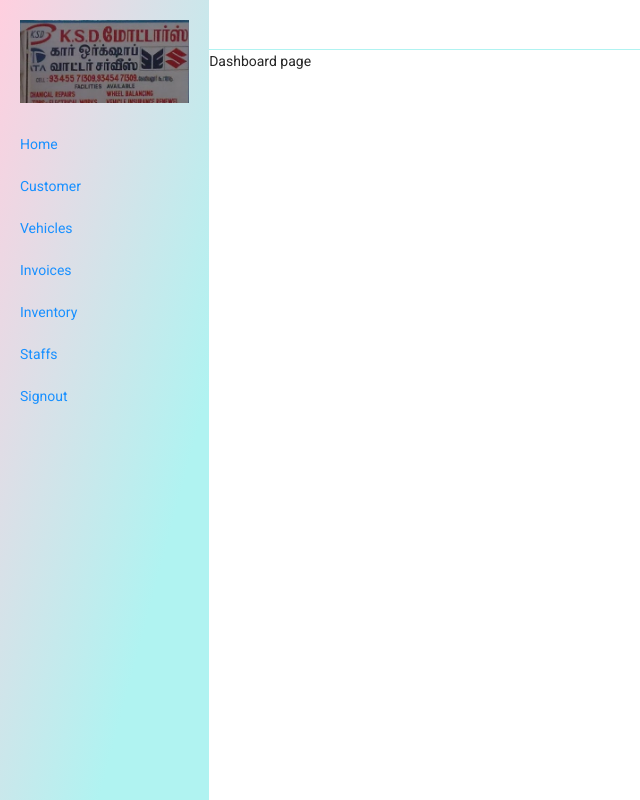
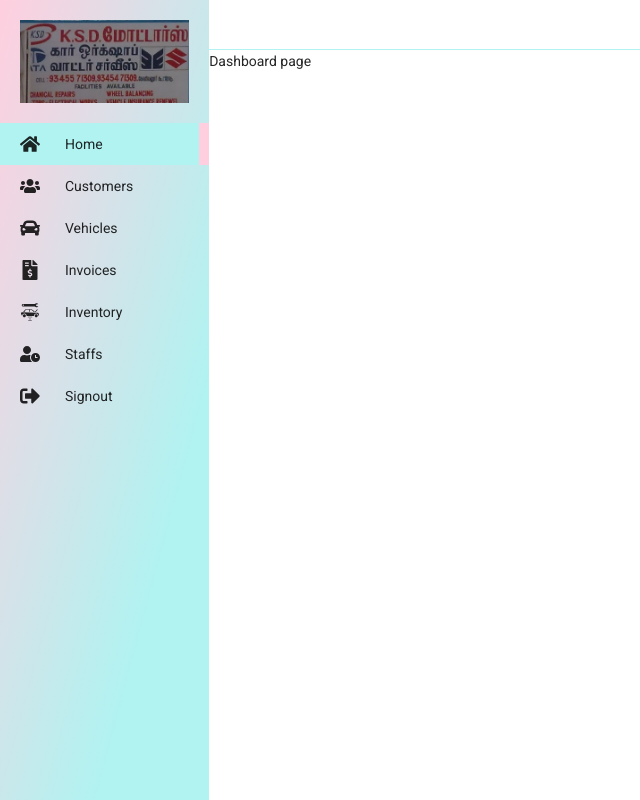
Before and after one commit to varunthefalcon/ksd-fe, a React (Create React App) app: page /dashboard in a window 1280 px wide. Shown: the whole page, without its empty margins (0-640 px from the left). Built offline with nearby package versions, Linux system fonts and the light colour scheme.

Commit message:
sidebar list done

```diff
--- a/package.json
+++ b/package.json
@@ -10,6 +10,7 @@
     "react": "^18.1.0",
     "react-dom": "^18.1.0",
     "react-hook-form": "^7.32.2",
+    "react-icons": "^4.4.0",
     "react-router-dom": "^6.3.0",
     "react-scripts": "5.0.1",
     "sass": "^1.52.3",
--- a/src/assets/scss/_variables.scss
+++ b/src/assets/scss/_variables.scss
@@ -1,3 +1,4 @@
 $sidebar-width: 250px;
 $header-height: 50px;
-$blue-shade: #b0f3f1
+$blue-shade: #b0f3f1;
+$pink-shade: #ffcfdf
--- a/src/assets/scss/main.scss
+++ b/src/assets/scss/main.scss
@@ -1,5 +1,9 @@
   @import '~antd/dist/antd.css';
   @import './variables';
+
+  *p {
+    margin: 0
+  }
 
   body {
     font-family: 'Roboto', sans-serif;
@@ -30,3 +34,9 @@
   .mb-30 {
     margin-bottom: 30px;
   }
+
+  .align-center {
+    display: flex;
+    flex-direction: row;
+    align-items: center;
+  }
--- a/src/assets/scss/sidebar.scss
+++ b/src/assets/scss/sidebar.scss
@@ -1,14 +1,39 @@
 @import './variables';
+@import './main.scss';
 
 .sidebar-container {
     width: $sidebar-width;
     height: 100vh;
-    background-color: #ffcfdf;
-    background-image: linear-gradient(105deg, #ffcfdf 0%, #b0f3f1 74%);
+    background-color: $pink-shade;
+    background-image: linear-gradient(105deg, $pink-shade 0%, $blue-shade 74%);
 }
 
 .sidebar-items {
     div {
         padding: 10px 20px;
+        @extend .align-center;
+
+        &:hover {
+            background-color: $blue-shade;
+            border-right: solid 10px $pink-shade ;
+        }
+
+        svg {
+            font-size: 20px;
+            margin-right: 25px;
+        }
+    }
+
+    .active {
+        background-color: $blue-shade;
+        border-right: solid 10px $pink-shade ;
+    }
+
+    a,
+    a:hover,
+    a:focus,
+    a:active {
+        text-decoration: none;
+        color: inherit;
     }
 }
--- a/src/components/sidebar/index.js
+++ b/src/components/sidebar/index.js
@@ -1,6 +1,8 @@
 import '../../assets/scss/sidebar.scss'
 import logo from '../../assets/media/logo-2.png'
 import { Link } from 'react-router-dom'
+import { FaHome, FaUsers, FaCar, FaFileInvoiceDollar, FaUserClock, FaSignOutAlt } from 'react-icons/fa';
+import { GiMechanicGarage } from 'react-icons/gi'
 
 const Sidebar = () => {
     return <div className="sidebar-container full-height">
@@ -8,27 +10,27 @@ const Sidebar = () => {
             <img src={logo} alt="logo" width="100%" />
         </div>
         <div className='sidebar-items'>
-            <div>
-                <Link to="/" >Home</Link>
-            </div>
-            <div>
-                <Link to="/" >Customer</Link>
-            </div>
-            <div>
-                <Link to="/" >Vehicles</Link>
-            </div>
-            <div>
-                <Link to="/" >Invoices</Link>
-            </div>
-            <div>
-                <Link to="/" >Inventory</Link>
-            </div>
-            <div>
-                <Link to="/" >Staffs</Link>
-            </div>
-            <div>
-                <Link to="/" >Signout</Link>
-            </div>
+            <Link to="/" >
+                <div className='active' > <FaHome />Home</div>
+            </Link>
+            <Link to="/customers" >
+                <div><FaUsers /> Customers </div>
+            </Link>
+            <Link to="/" >
+                <div><FaCar /> Vehicles</div>
+            </Link>
+            <Link to="/" >
+                <div><FaFileInvoiceDollar /> Invoices</div>
+            </Link>
+            <Link to="/" >
+                <div><GiMechanicGarage />Inventory</div>
+            </Link>
+            <Link to="/" >
+                <div><FaUserClock />Staffs</div>
+            </Link>
+            <Link to="/" >
+                <div><FaSignOutAlt />Signout</div>
+            </Link>
         </div>
     </div>
 }
```
Also changed, not shown: 1 other file (tests, documents, lock files or other folders).
